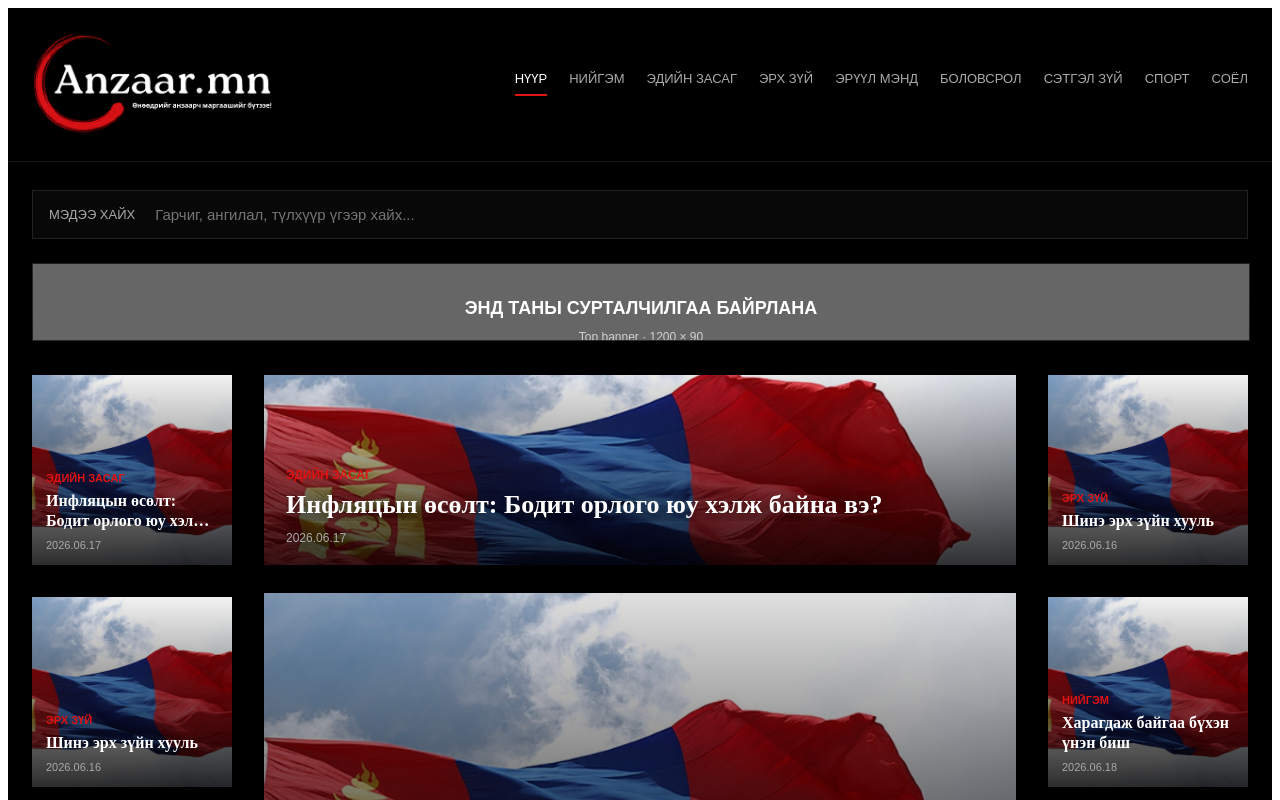
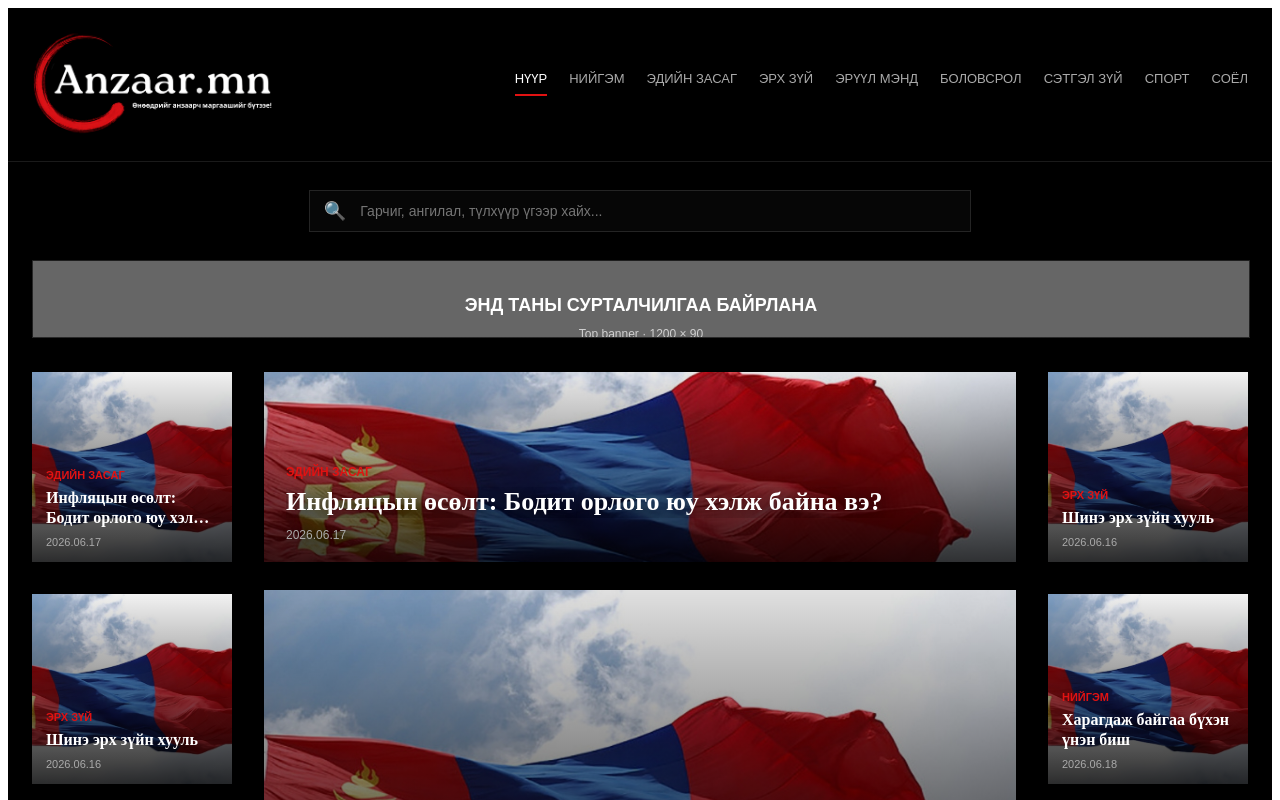
Before and after one commit to toogeemunkhtogtokh-ai/Anzaar-mn, a Next.js app: page / in a window 1280 px wide. Shown: the top 800 px of the page. Built offline with nearby package versions, Linux system fonts and the light colour scheme.

Commit message:
Update page.js

```diff
--- a/app/page.js
+++ b/app/page.js
@@ -353,27 +353,27 @@ const [searchQuery, setSearchQuery] = useState("");
       >
         <div
   style={{
-    marginBottom: 24,
+    width: "52%",
+    minWidth: 420,
+    margin: "0 auto 28px",
     display: "flex",
     alignItems: "center",
-    justifyContent: "space-between",
-    gap: 18,
-    border: "1px solid rgba(255,255,255,.1)",
-    background: "rgba(255,255,255,.03)",
-    padding: "14px 16px",
+    gap: 12,
+    border: "1px solid rgba(255,255,255,.12)",
+    background: "rgba(255,255,255,.025)",
+    padding: "11px 14px",
   }}
 >
-  <div
+  <span
     style={{
+      color: "#aaa",
+      fontSize: 18,
       fontFamily: "Arial",
-      fontSize: 13,
-      color: "#aaa",
-      textTransform: "uppercase",
-      whiteSpace: "nowrap",
+      lineHeight: 1,
     }}
   >
-    Мэдээ хайх
-  </div>
+    🔍
+  </span>
 
   <input
     type="text"
@@ -386,7 +386,7 @@ const [searchQuery, setSearchQuery] = useState("");
       outline: "none",
       background: "transparent",
       color: "#fff",
-      fontSize: 15,
+      fontSize: 14,
       fontFamily: "Arial",
     }}
   />
@@ -396,16 +396,16 @@ const [searchQuery, setSearchQuery] = useState("");
       onClick={() => setSearchQuery("")}
       style={{
         border: "none",
-        background: "#e11212",
-        color: "#fff",
-        padding: "8px 12px",
+        background: "transparent",
+        color: "#aaa",
         cursor: "pointer",
-        fontSize: 12,
+        fontSize: 18,
         fontFamily: "Arial",
-        textTransform: "uppercase",
+        lineHeight: 1,
+        padding: "0 2px",
       }}
     >
-      Clear
+      ×
     </button>
   )}
 </div>
```
